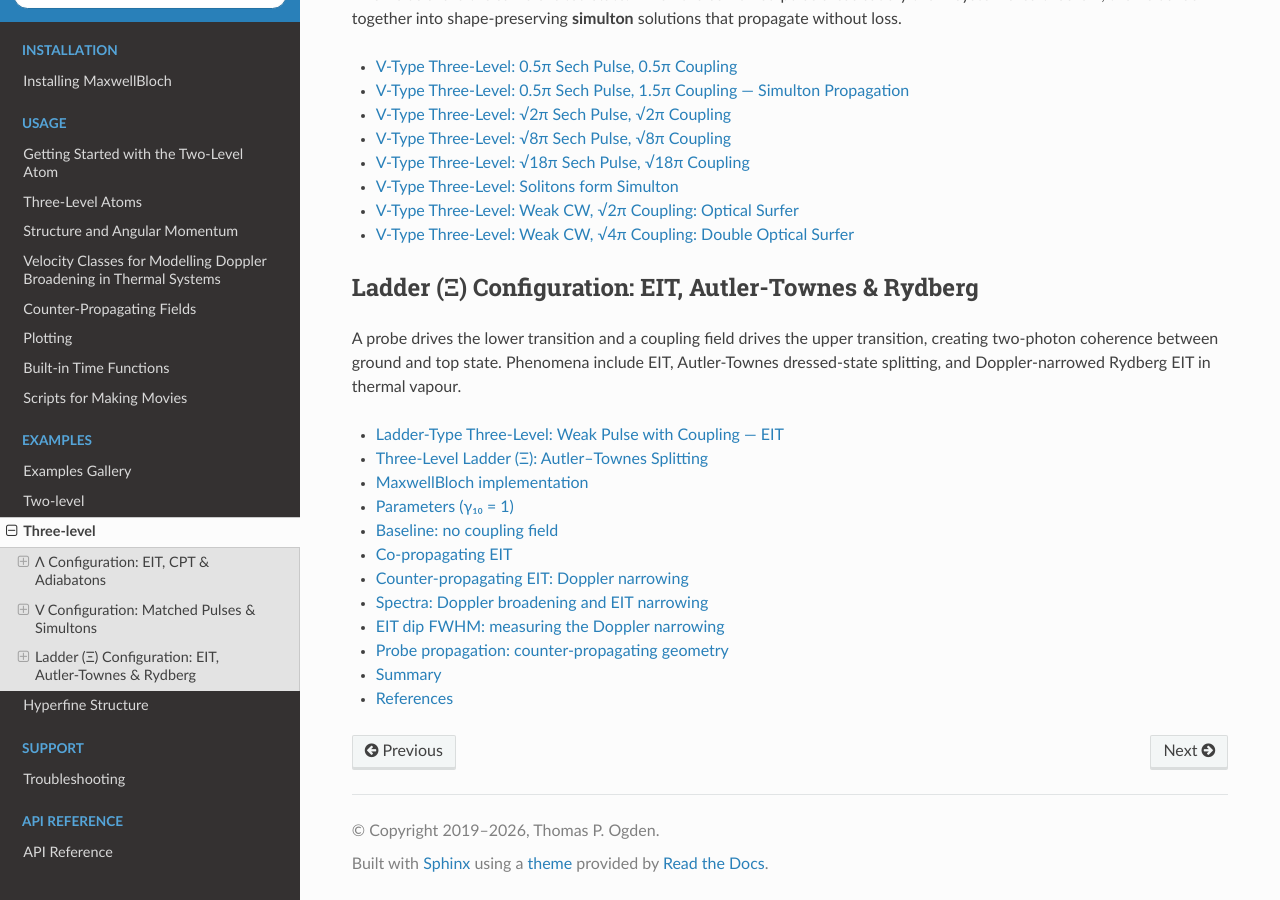
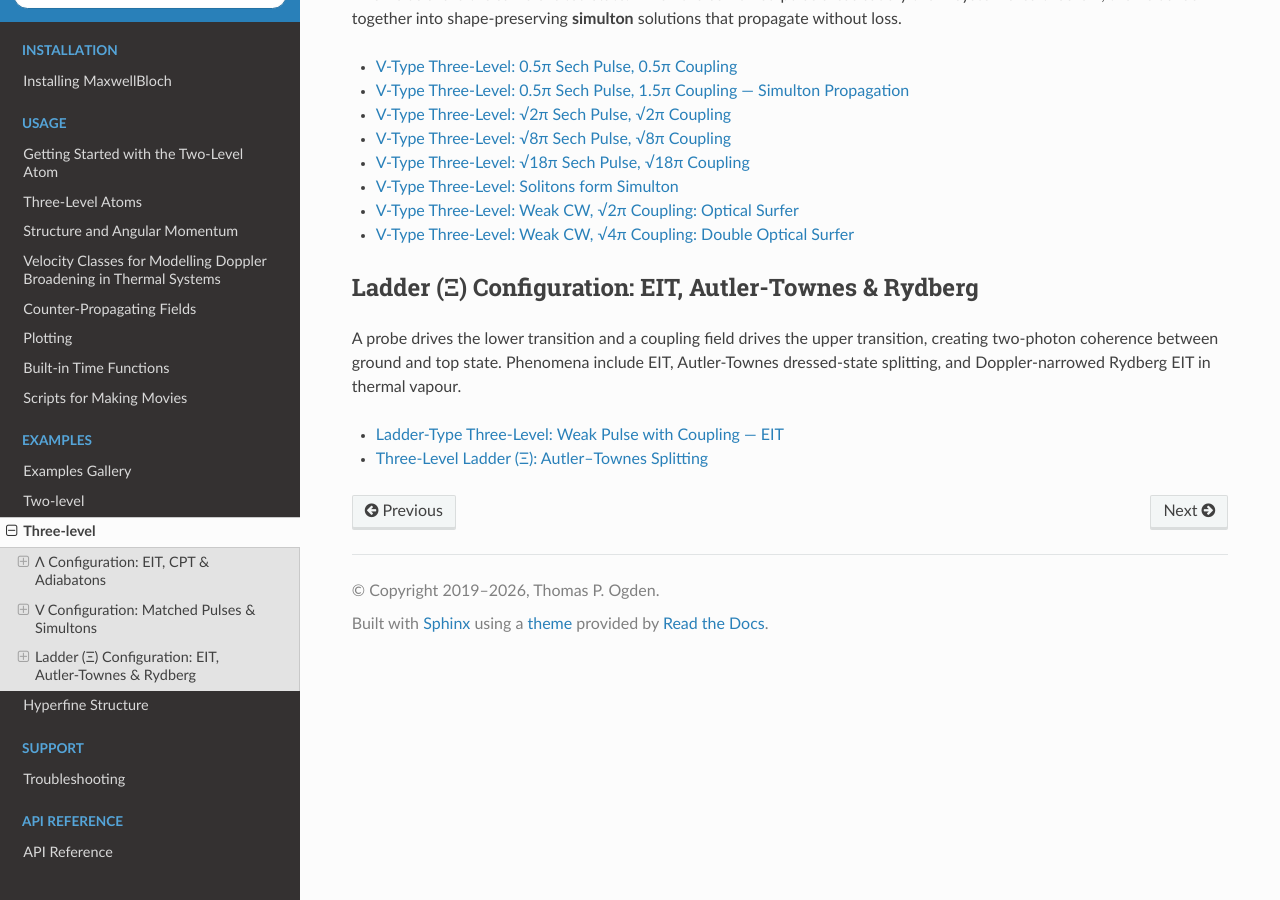
Before and after one commit to tpogden/maxwellbloch, a Sphinx documentation site: the page built from docs/examples/three-level.rst, in a window 1280 px wide and 900 px high, scrolled down 553 px. Built offline with Sphinx 7.4.7 and the Read the Docs theme 3.1.0, drawn with Linux system fonts in a browser that asks for light colours; pages that are not in the unit, such as notebooks, are missing from menus.

Commit message:
docs: remove Rydberg EIT counter-prop notebook from published docs
Content still needs work — keeping it as a draft (file remains, just
not linked from toctree or gallery).

Co-Authored-By: Claude Sonnet 4.6 <noreply@anthropic.com>

```diff
--- a/docs/examples/gallery.rst
+++ b/docs/examples/gallery.rst
@@ -108,9 +108,6 @@ All examples at a glance. Jump to the detailed pages via
    * - :doc:`mbs-ladder-autler-townes`
      - Ξ
      - Autler-Townes splitting vs coupling strength
-   * - :doc:`mbs-ladder-rydberg-eit-counter`
-     - Ξ
-     - Rydberg EIT: Doppler narrowing, counter-propagating
    * - :doc:`mbs-Rb87_5s12_5p12_F11_q1-weak-pulse-decay`
      - Rb87 D1
      - σ⁺ optical pumping, F=1→F'=1
--- a/docs/examples/three-level.rst
+++ b/docs/examples/three-level.rst
@@ -56,4 +56,3 @@ Doppler-narrowed Rydberg EIT in thermal vapour.
 
    mbs-ladder-weak-pulse-coupling-decay
    mbs-ladder-autler-townes
-   mbs-ladder-rydberg-eit-counter
```
